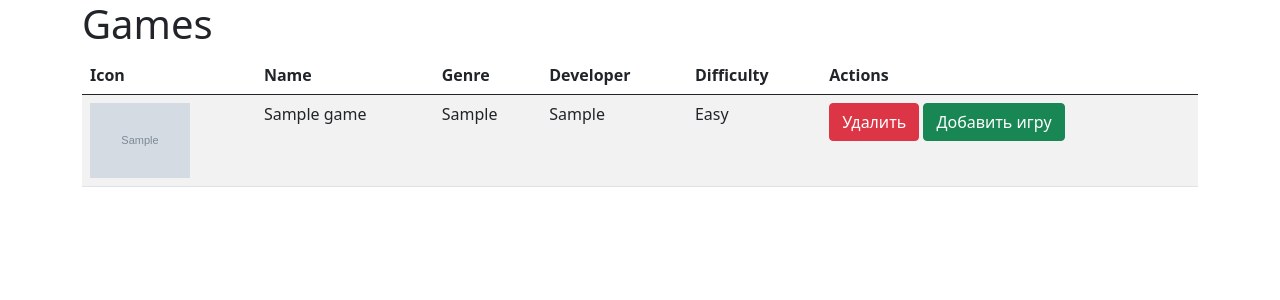
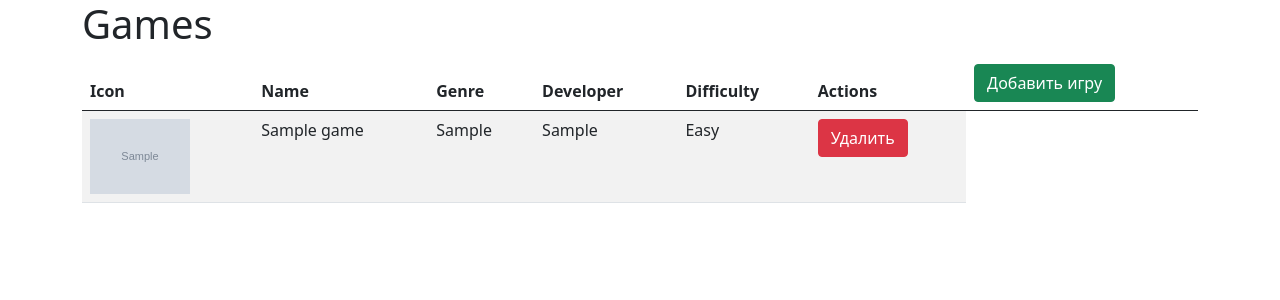
Before and after one commit to arkovy/GameLibraryy, a Django app: page / in a window 1280 px wide. Shown: the top 300 px of the page. Run offline with Django 5.2, Linux system fonts and the light colour scheme; tables that the repository leaves empty hold one stand-in row (values such as "Sample post"); grey boxes marked "Sample" are stand-in pictures; some libraries are stand-ins or nearby versions.

Commit message:
add button "add game"

```diff
--- a/core/templates/game_list.html
+++ b/core/templates/game_list.html
@@ -12,6 +12,9 @@
                 <th>Developer</th>
                 <th>Difficulty</th>
                 <th>Actions</th>
+                 <td>
+                    <a href="{% url 'game-create' %}" class="btn btn-success">Добавить игру</a>
+                </td>
             </tr>
         </thead>
         <tbody>
@@ -32,7 +35,6 @@
                     <td>{{ game.get_difficulty_display }}</td>
                     <td>
                         <a href="{% url 'game-delete' game.id %}" class="btn btn-danger">Удалить</a>
-                        <a href="{% url 'game-create' %}" class="btn btn-success">Добавить игру</a>
                     </td>
                 </tr>
             {% endfor %}
```
Also changed, not shown: db.sqlite3.
